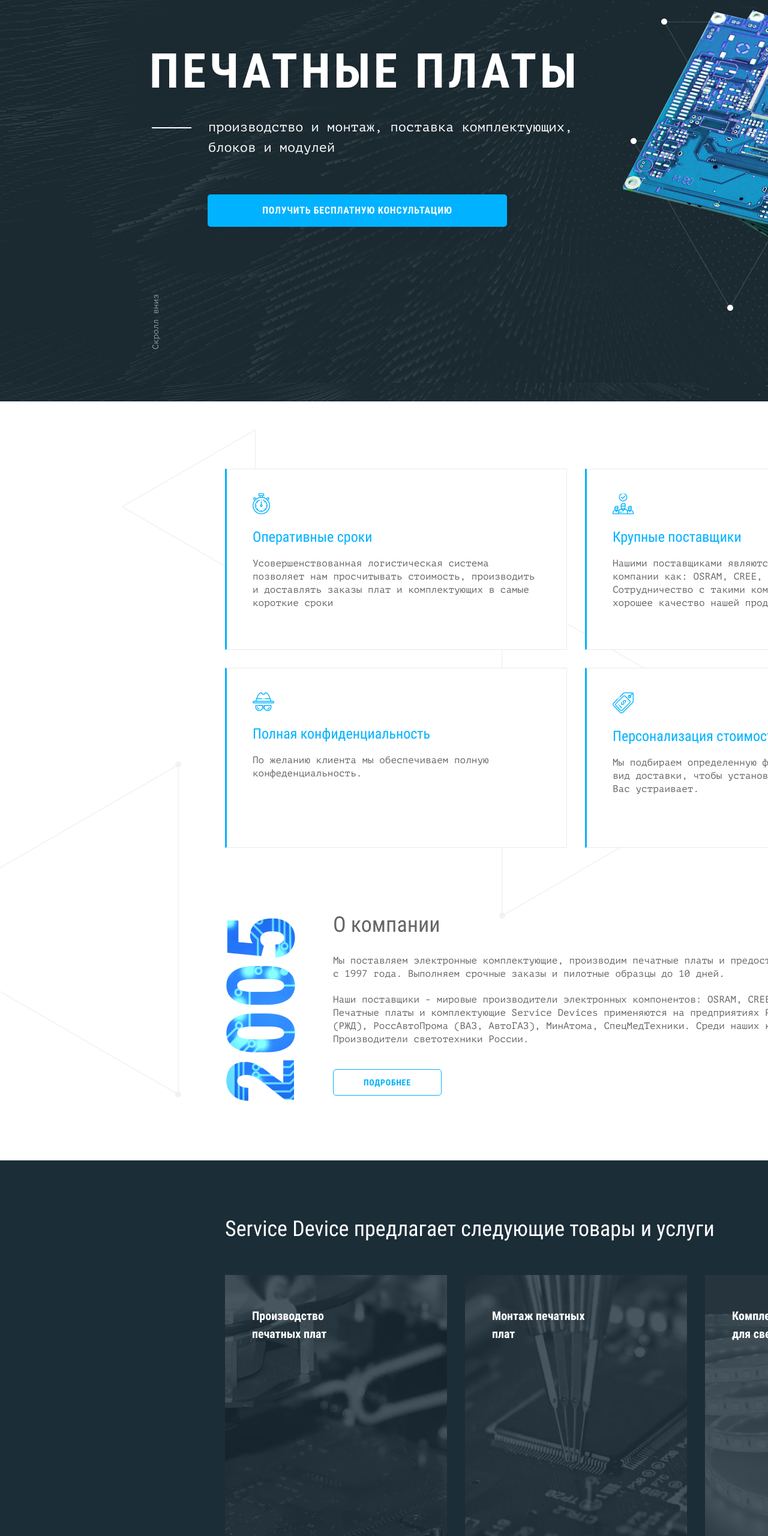
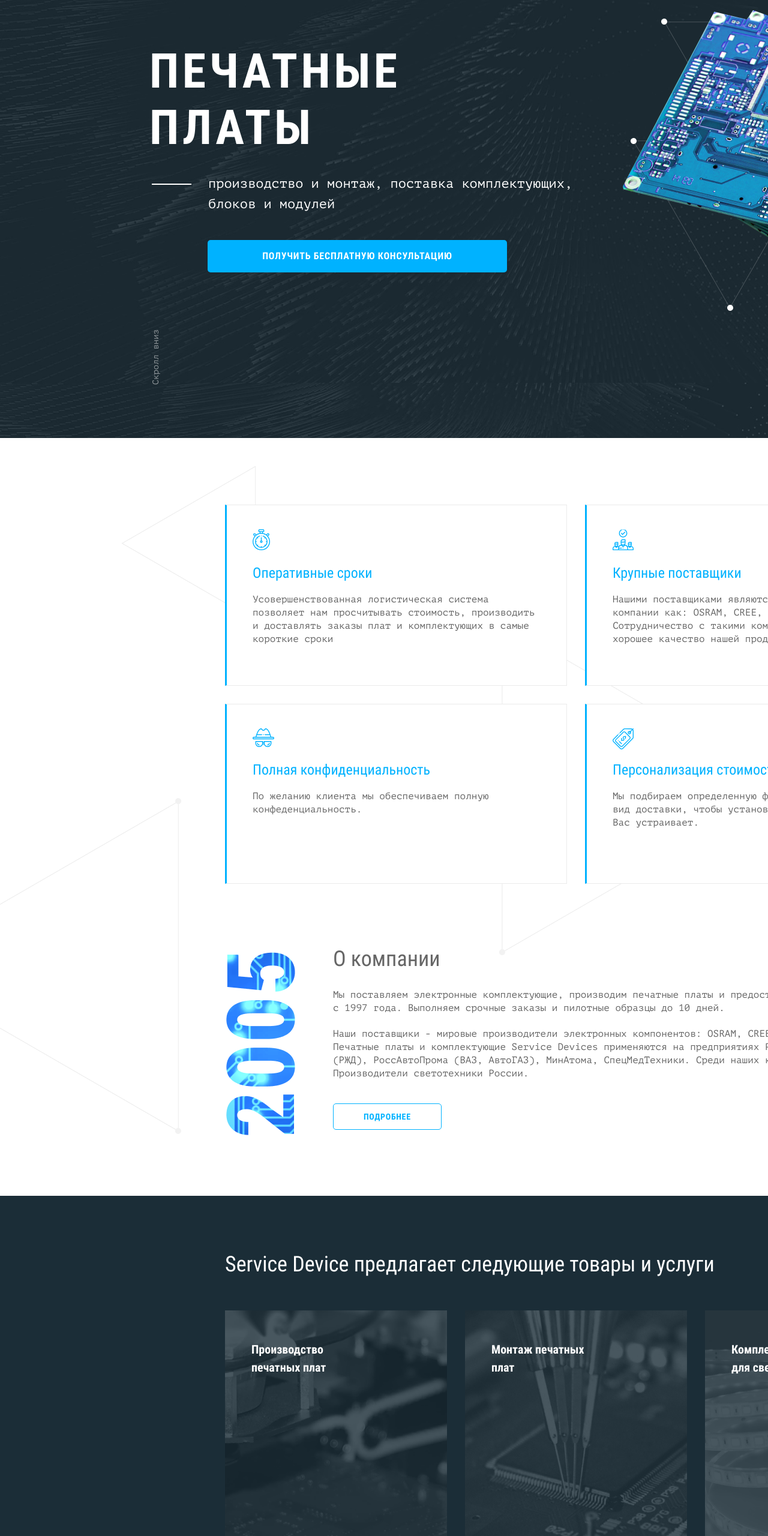
Before and after one commit to linmcgee/smart-device, a plain HTML site: page index.html in a window 1280 px wide. Shown: the part 240-2800 px from the top of the page at 60% size. Drawn offline with Linux system fonts and the light colour scheme.

Commit message:
PixelPerfect

```diff
--- a/css/style.css
+++ b/css/style.css
@@ -116,7 +116,7 @@ a {
   background-position: right 30px;
   margin-left: 249px;
   margin-right: 177px;
-  padding-bottom: 87px;
+  padding-bottom: 89px;
 }
 
 .basic-info h1 {
@@ -127,7 +127,7 @@ a {
   line-height: 94px;
   letter-spacing: 0.07em;
   text-transform: uppercase;
-  width: 730px;
+  width: 317px;
   margin: 0;
   padding-top: 225px;
 }
@@ -136,7 +136,7 @@ a {
   width: 620px;
   font-size: 22px;
   line-height: 34px;
-  margin-bottom: 61px;
+  margin-bottom: 43px;
   margin-top: 29px;
   padding-left: 98px;
   position: relative;
@@ -181,7 +181,7 @@ a {
 }
 
 .scroll {
-  margin-top: 112px;
+  margin-top: 95px;
   margin-left: 0px;
   transform: rotate(180deg);
   writing-mode: tb-rl;
@@ -215,13 +215,13 @@ a {
   background-color: #ffffff;
   background-image: url("../img/polygons-content.png");
   background-position: 0px -28px;
-  padding-top: 82px;
+  padding-top: 81px;
 }
 
 .advantages {
   display: flex;
   flex-wrap: wrap;
-  padding-bottom: 110px;
+  padding-bottom: 107px;
   width: 1230px;
   margin: 0 auto;
 }
@@ -261,6 +261,10 @@ a {
   color: #00B2FF;
 }
 
+.advantages-block-price h3 {
+  margin-top: 11px;
+}
+
 .advantages-block:hover {
   background-color: #00B2FF;
   color: #ffffff;
@@ -282,7 +286,7 @@ a {
 }
 
 .about-company {
-  padding-bottom: 94px;
+  padding-bottom: 96px;
   margin-left: 345px;
   margin-right: 380px;
   display: flex;
@@ -369,7 +373,7 @@ a {
 }
 
 .services {
-  padding: 89px 375px 129px 375px;
+  padding: 89px 375px 127px 375px;
 }
 
 .product-list {
@@ -389,14 +393,17 @@ a {
 .product-list a::before {
   content: "";
   position: absolute;
-  background-image: url("../img/svg/vect-block.svg");
-  background-position: center;
+  background-image: url(../img/svg/vect-block.svg);
+  background-position: 55%;
   background-repeat: no-repeat;
   background-color: #19baff;
-  padding: 30px 28px;
-  top: 90%;
-  left: 85%;
+  top: 557px;
+  left: 307px;
   cursor: pointer;
+  padding-top: 30px;
+  padding-right: 33px;
+  padding-bottom: 33px;
+  padding-left: 30px;
 }
 
 
@@ -412,8 +419,8 @@ a {
   line-height: 30px;
   margin: 0;
   position: relative;
-  top: 53px;
-  left: 45px;
+  top: 50px;
+  left: 44px;
 }
 
 .product-list a {
@@ -449,7 +456,7 @@ a {
   font-weight: normal;
   font-size: 36px;
   line-height: 51px;
-  margin: 0;
+  margin: 0 -3px;
 }
 
 .questions p {
--- a/index.html
+++ b/index.html
@@ -80,7 +80,7 @@
           <h3>Полная конфиденциальность</h3>
           <p>По желанию клиента мы обеспечиваем полную конфеденциальность.</p>
         </div>
-        <div class="advantages-block">
+        <div class="advantages-block advantages-block-price">
           <svg width="35" height="35" viewBox="0 0 35 35" xmlns="http://www.w3.org/2000/svg">
             <path
               d="M11.0707 8.58469C10.9436 8.45752 10.7672 8.38437 10.5874 8.38437C10.4076 8.38437 10.2312 8.45752 10.1041 8.58469C9.97702 8.71186 9.90381 8.88825 9.90381 9.06807C9.90381 9.24788 9.97695 9.42427 10.1041 9.55144C10.2312 9.67868 10.4076 9.75176 10.5874 9.75176C10.7672 9.75176 10.9436 9.67861 11.0707 9.55144C11.1978 9.42427 11.271 9.24788 11.271 9.06807C11.271 8.88825 11.1979 8.71186 11.0707 8.58469Z" />
```
